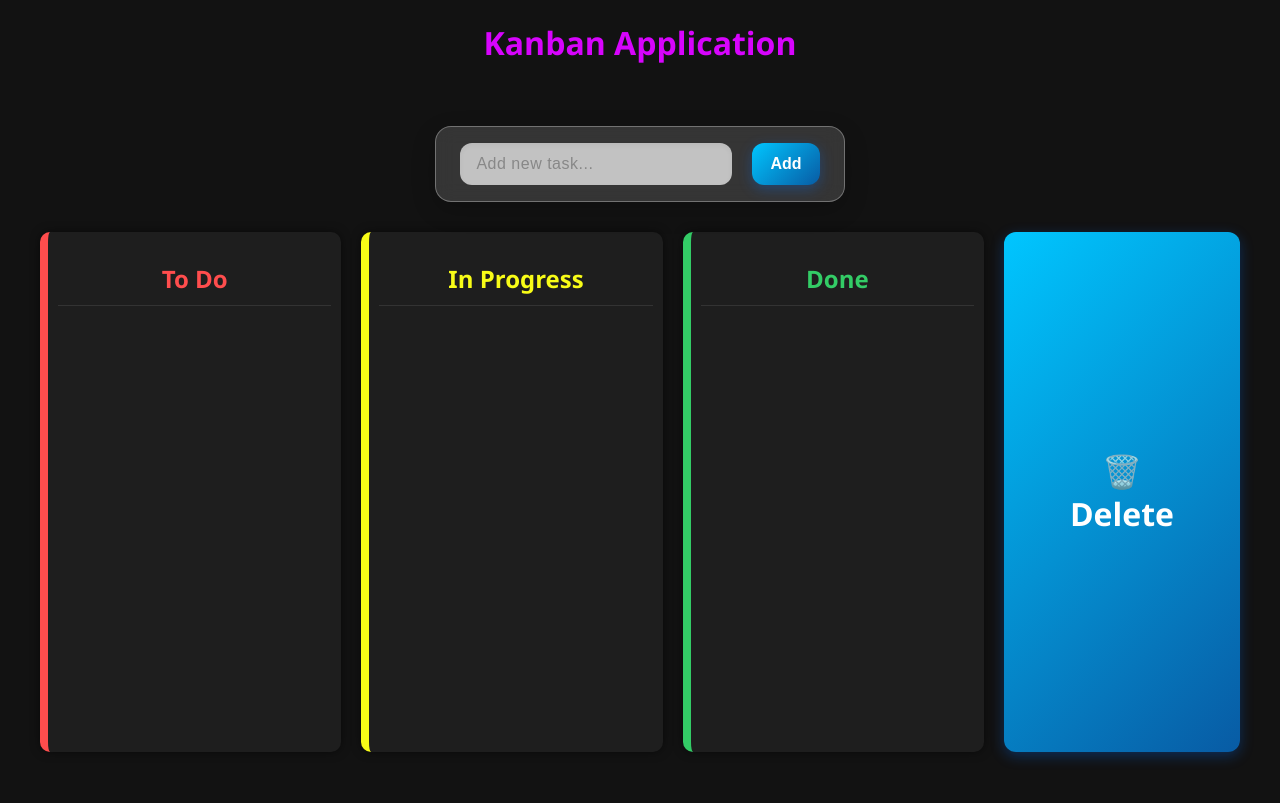
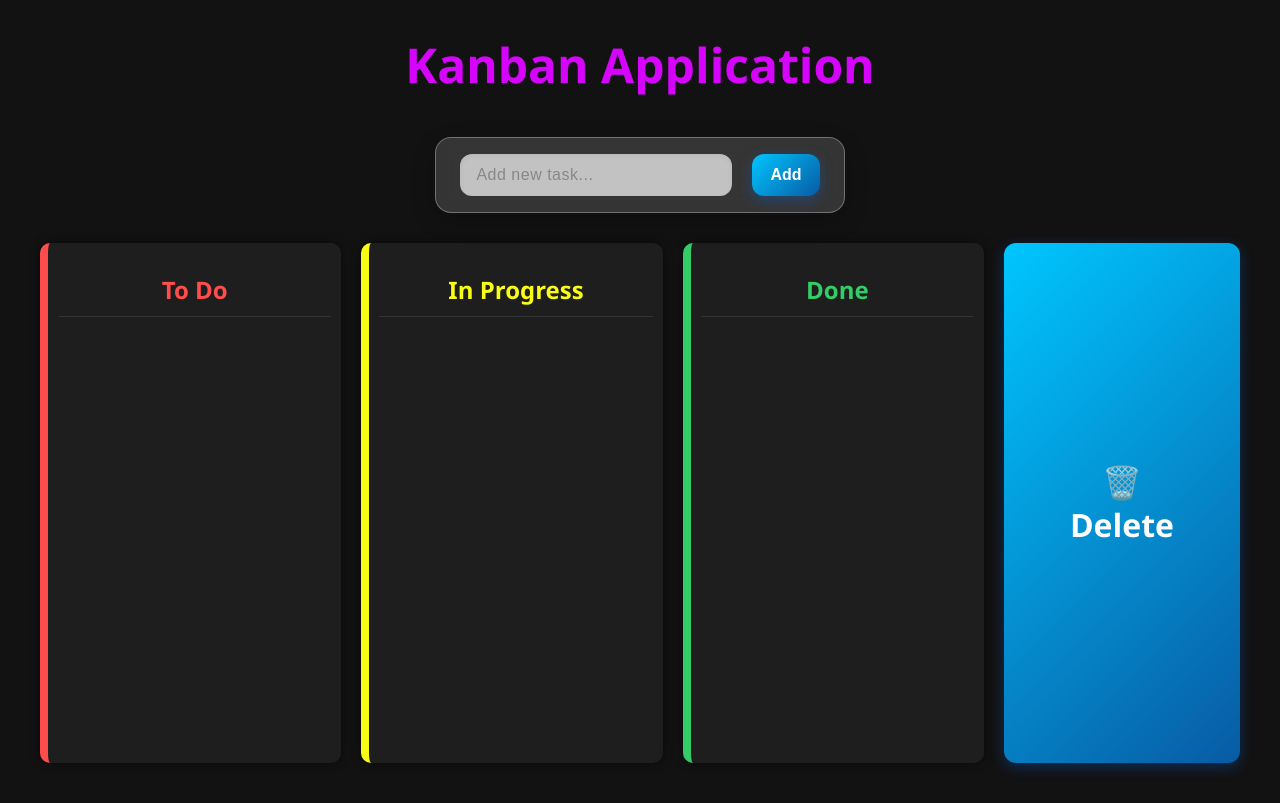
Before and after one commit to Shadharan/KanbanBoard, a React (Vite) app: page / in a window 1280 px wide. Built offline with nearby package versions, Linux system fonts and the light colour scheme.

Commit message:
Updated CSS

```diff
--- a/src/App.css
+++ b/src/App.css
@@ -1,4 +1,6 @@
 h1{
   text-align: center;
   color: #d704fd;
+  font-size: 3rem;
+  margin-bottom: 0;
 }
```
